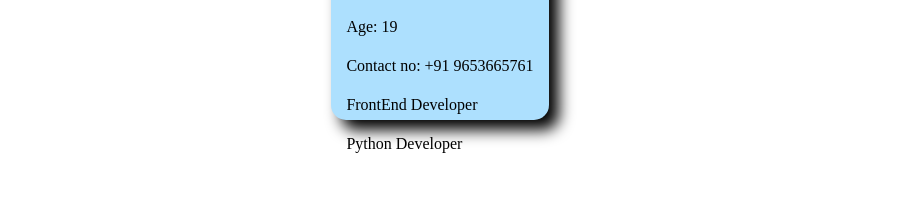
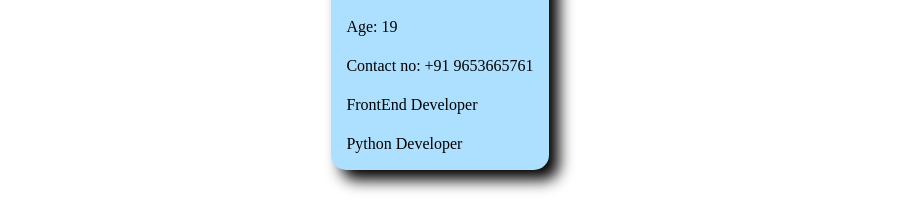
Before and after one commit to TejasGhadge802/demo_chat_bot, a plain HTML site: page index.html in a window 1280 px wide. Shown: the part 204-409 px from the top of the page, without its empty margins (200-1119 px from the left). Drawn offline with Linux system fonts and the light colour scheme.

Commit message:
Update style.css
Card style

```diff
--- a/style.css
+++ b/style.css
@@ -22,7 +22,7 @@
     }
     #card{
         margin-top: 10px;
-        height: 230px;
+        height: 280px;
         max-width: 200px;
         background-color: #ADE0FE;
         border-radius: 15px;
```
